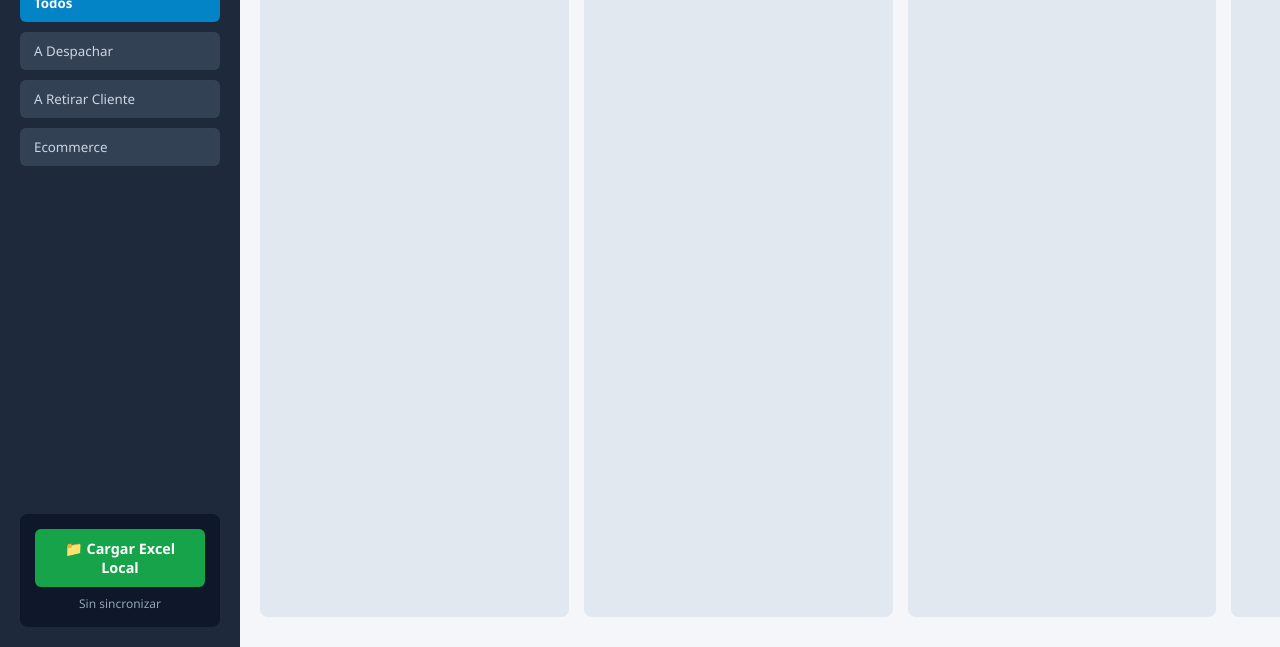
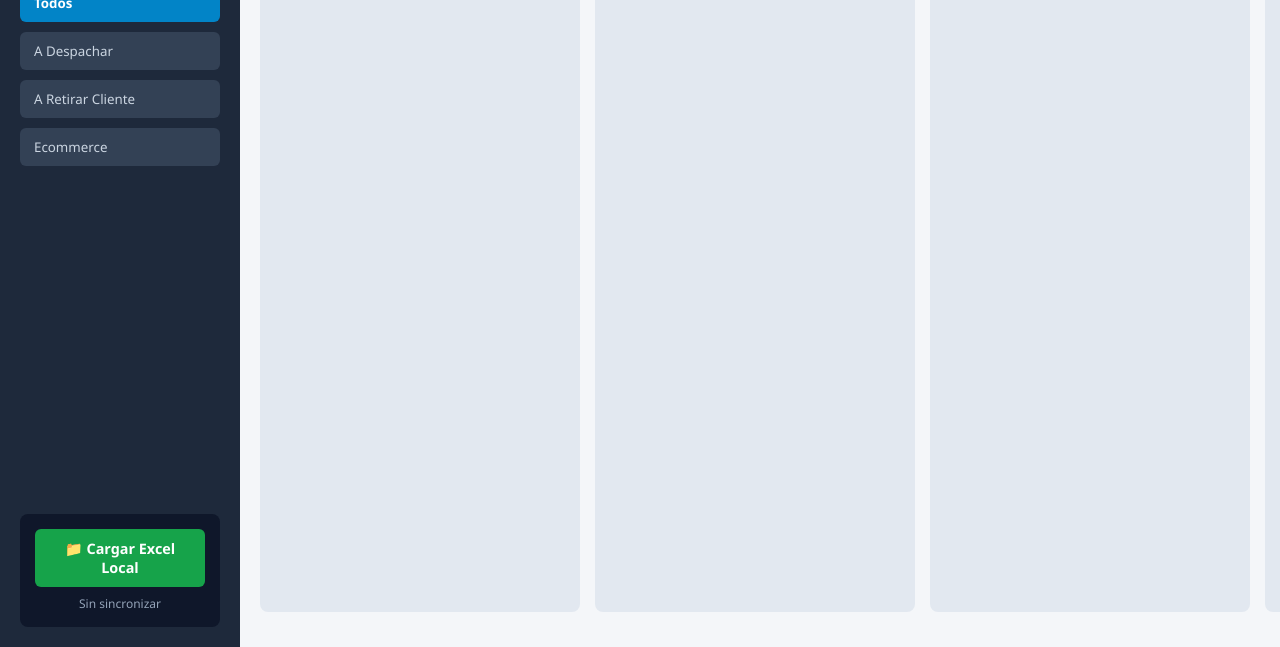
Before and after one commit to Rexsodrilo/dashboard-despachos, a plain HTML site: page index.html in a window 1280 px wide. Shown: the part 153-800 px from the top of the page. Drawn offline with Linux system fonts and the light colour scheme.

Commit message:
Update styles for layout and scrollbar behaviorcorrecion barras laterasle
correccion faltaba revisar el desbordamiento

```diff
--- a/styles.css
+++ b/styles.css
@@ -30,7 +30,7 @@ body {
   display: flex;
   flex-direction: column;
   justify-content: space-between;
-  height: 100%;
+  height: 100vh;
 }
 
 .brand h2 { font-size: 1.4rem; color: #38bdf8; }
@@ -67,7 +67,7 @@ body {
   display: flex;
   flex-direction: column;
   padding: 20px;
-  overflow-x: auto; /* BARRA HORIZONTAL ABAJO */
+  overflow-x: scroll !important; /* FORZA BARRA HORIZONTAL INFERIOR */
   overflow-y: hidden;
   height: 100vh;
 }
@@ -77,7 +77,7 @@ body {
   justify-content: space-between;
   align-items: center;
   margin-bottom: 15px;
-  min-width: 1200px; /* Mantener alineada la cabecera */
+  min-width: 1300px;
 }
 
 .search-box input { width: 320px; padding: 10px 14px; border: 1px solid #cbd5e1; border-radius: 6px; outline: none; font-size: 0.9rem; }
@@ -89,12 +89,12 @@ body {
    ========================================== */
 .kanban-board {
   display: grid;
-  grid-template-columns: repeat(4, minmax(300px, 1fr)); /* Mínimo 300px por cuadro */
+  grid-template-columns: repeat(4, 320px); /* Ancho fijo para cada columna */
   gap: 15px;
   flex: 1;
-  min-width: 1280px; /* Ancho que activa la barra de navegación abajo */
+  min-width: 1350px; /* Fuerza el desbordamiento horizontal */
   height: calc(100vh - 90px);
-  padding-bottom: 10px;
+  padding-bottom: 15px;
 }
 
 .kanban-column {
@@ -103,6 +103,7 @@ body {
   display: flex;
   flex-direction: column;
   height: 100%;
+  max-height: calc(100vh - 100px);
   overflow: hidden;
 }
 
@@ -124,10 +125,11 @@ body {
 .column-cards {
   flex: 1;
   padding: 10px;
-  overflow-y: auto; /* BARRA VERTICAL EN CADA CUADRO */
+  overflow-y: scroll !important; /* FORZA BARRA VERTICAL EN CADA COLUMNA */
   display: flex;
   flex-direction: column;
   gap: 10px;
+  max-height: calc(100vh - 180px);
 }
 
 /* ==========================================
@@ -143,35 +145,20 @@ body {
 .badge-ontime { display: inline-block; margin-top: 6px; padding: 2px 6px; background: #dcfce7; color: #15803d; font-size: 0.7rem; border-radius: 4px; font-weight: bold; }
 
 /* ==========================================
-   BARRAS DESPLAZADORAS PERSONALIZADAS
+   VISIBILIDAD Y ESTILO DE SCROLLBARS
    ========================================== */
-/* Scrollbar vertical de cada columna */
-.column-cards::-webkit-scrollbar {
-  width: 8px;
+::-webkit-scrollbar {
+  width: 10px;
+  height: 10px;
 }
-.column-cards::-webkit-scrollbar-track {
+::-webkit-scrollbar-track {
   background: #cbd5e1;
   border-radius: 4px;
 }
-.column-cards::-webkit-scrollbar-thumb {
-  background: #64748b;
+::-webkit-scrollbar-thumb {
+  background: #0284c7;
   border-radius: 4px;
 }
-.column-cards::-webkit-scrollbar-thumb:hover {
-  background: #334155;
-}
-
-/* Scrollbar horizontal inferior */
-.main-content::-webkit-scrollbar {
-  height: 10px;
-}
-.main-content::-webkit-scrollbar-track {
-  background: #e2e8f0;
-}
-.main-content::-webkit-scrollbar-thumb {
-  background: #0284c7;
-  border-radius: 5px;
-}
-.main-content::-webkit-scrollbar-thumb:hover {
+::-webkit-scrollbar-thumb:hover {
   background: #0369a1;
 }
```
